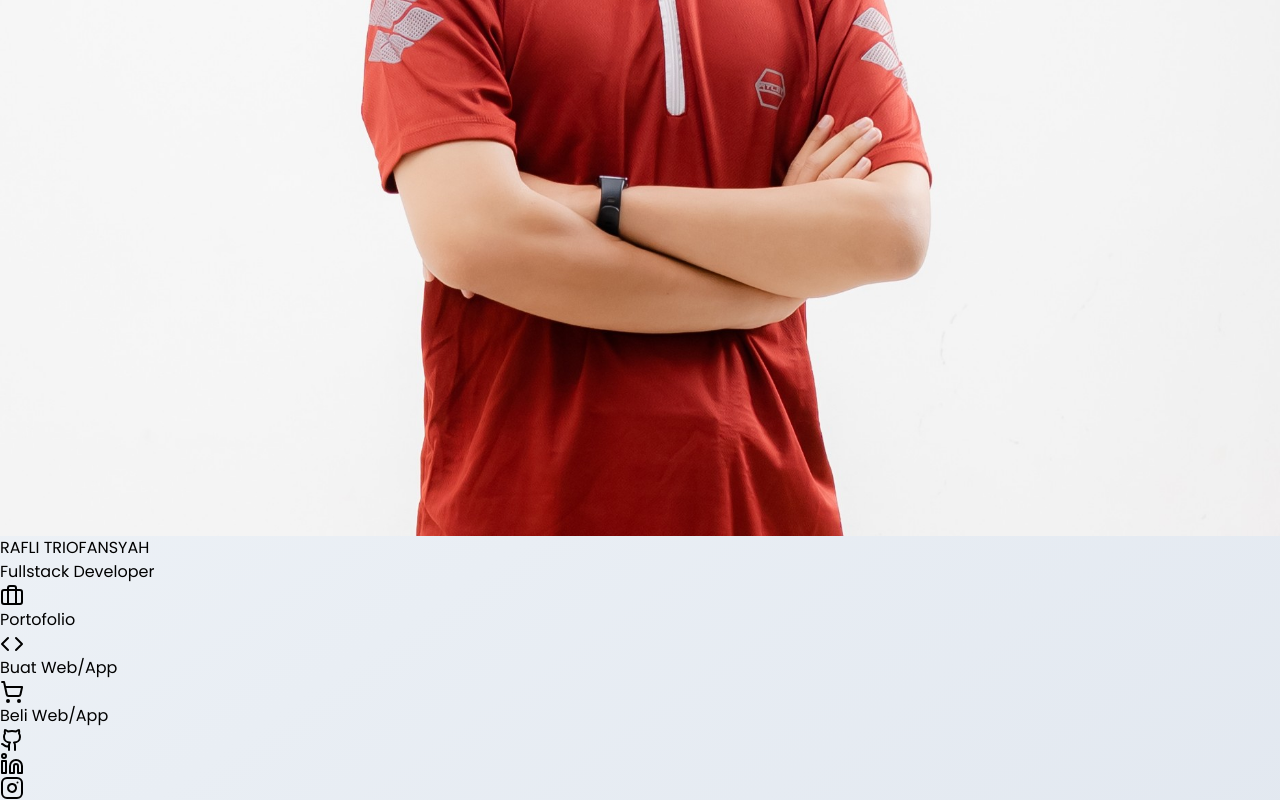
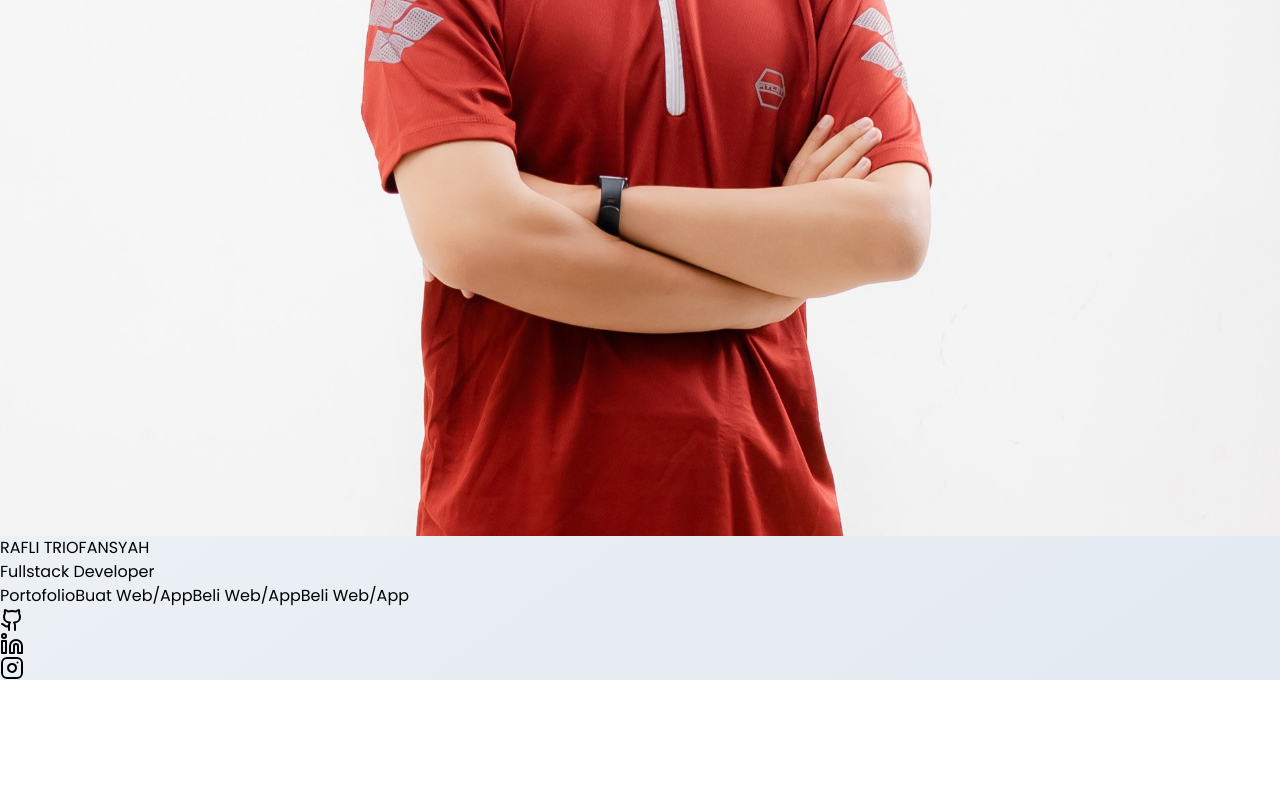
Before and after one commit to raflitrio/ratro, a React (Vite) app: page / in a window 1280 px wide. Shown: the part 744-1544 px from the top of the page. After the commit the page ends 1424 px from the top, so only its background shows below. Built offline with nearby package versions, Linux system fonts and the light colour scheme.

Commit message:
Remove unused icons and add feedback link
Removed unused icons from imports and added a new link for feedback.

```diff
--- a/src/App.tsx
+++ b/src/App.tsx
@@ -1,4 +1,4 @@
-import { Briefcase, Code, ShoppingCart, Github, Linkedin, Instagram } from 'lucide-react';
+import { Github, Linkedin, Instagram } from 'lucide-react';
 import { useEffect } from 'react';
 
 // Import gambar agar bundler (Vite/webpack) bisa resolve path-nya (opsional tapi disarankan)
@@ -19,6 +19,7 @@ const App: React.FC = () => {
   const whatsappNumber = "6285728961516";
   const whatsappLinkBuat = `https://wa.me/${whatsappNumber}?text=Halo%20Rafli%2C%20saya%20mau%20buat%20web%2Fapp`;
   const buyLink = "https://lynk.id/ratro";
+  const penilaianLink = "https://docs.google.com/forms/d/e/1FAIpQLSeymgjupzRKxAlRWARgq4LY5MSg9YsCbtVtkZMfPVKQcUBJyg/viewform?usp=publish-editor";
 
   return (
     <div
@@ -70,7 +71,6 @@ const App: React.FC = () => {
             href={PortoLink}
             className="block w-full bg-[#4CAF8E] hover:bg-[#3E9B7A] text-white py-4 px-5 rounded-xl font-medium text-base shadow-sm hover:shadow transition-all duration-200 flex items-center justify-center"
           >
-            <Briefcase className="w-4 h-4 mr-2" />
             Portofolio
           </a>
 
@@ -78,7 +78,6 @@ const App: React.FC = () => {
             href={whatsappLinkBuat}
             className="block w-full bg-[#4a6fa5] hover:bg-[#3d5a80] text-white py-4 px-5 rounded-xl font-medium text-base shadow-sm hover:shadow transition-all duration-200 flex items-center justify-center"
           >
-            <Code className="w-4 h-4 mr-2" />
             Buat Web/App
           </a>
 
@@ -88,7 +87,15 @@ const App: React.FC = () => {
             rel="noopener noreferrer"
             className="block w-full bg-[#8678a5] hover:bg-[#6d5f8c] text-white py-4 px-5 rounded-xl font-medium text-base shadow-sm hover:shadow transition-all duration-200 flex items-center justify-center"
           >
-            <ShoppingCart className="w-4 h-4 mr-2" />
+            Beli Web/App
+          </a>
+
+          <a
+            href={penilaianLink}
+            target="_blank"
+            rel="noopener noreferrer"
+            className="block w-full bg-[#8f84b8] hover:bg-[#766aa0] text-white py-4 px-5 rounded-xl font-medium text-base shadow-sm hover:shadow transition-all duration-200 flex items-center justify-center"
+          >
             Beli Web/App
           </a>
         </div>
```
